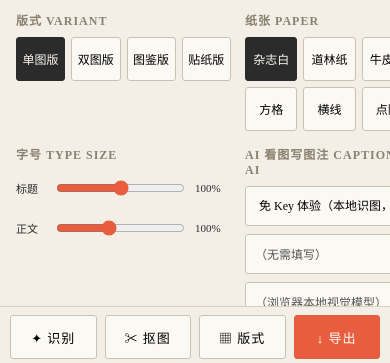
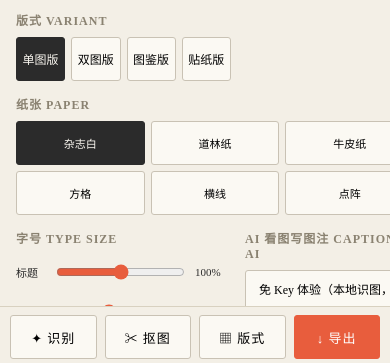
Before and after one commit to kronora-delmaxmax/mook-layout, a plain HTML site: page index.html in a window 390 px wide. Shown: the part 477-840 px from the top of the page. Drawn offline with nearby package versions, Linux system fonts and the light colour scheme; a web font is replaced by a local one.

Commit message:
纸张组改整行布局彻底防溢出

```diff
--- a/index.html
+++ b/index.html
@@ -33,6 +33,7 @@
   .seg{display:flex;gap:6px}
   /* 纸张组六个按钮：固定 3×2 网格，窄列不溢出 */
   #segPaper{display:grid;grid-template-columns:repeat(3,1fr);gap:6px}
+  #segPaper button{min-width:0}   /* 允许收缩到内容宽度以下 */
   .seg button{
     flex:1;padding:8px 4px;font-size:12px;border:1px solid #C9C2B4;background:#FBF9F3;
     cursor:pointer;font-family:inherit;border-radius:3px;transition:.15s;
@@ -127,6 +128,8 @@
     }
     .brand{grid-column:1/-1}
     .tip{grid-column:1/-1}
+    .group-wide{grid-column:1/-1}   /* 纸张组独占整行，不被半栏挤压 */
+    #segPaper button{font-size:11px;padding:8px 2px}
     .btn{padding:13px;font-size:14px}
     /* 面板元素被脚本滚动定位时，自动避开吸顶预览区 */
     .panel>*{scroll-margin-top:54vh}
@@ -331,9 +334,9 @@
     </div>
   </div>
 
-  <div class="group">
+  <div class="group group-wide">
     <label>纸张 PAPER</label>
-    <div class="seg" id="segPaper" style="flex-wrap:wrap">
+    <div class="seg" id="segPaper">
       <button data-p="" class="on">杂志白</button>
       <button data-p="paper-cream">道林纸</button>
       <button data-p="paper-kraft">牛皮纸</button>
```
